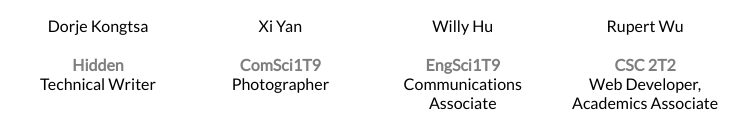
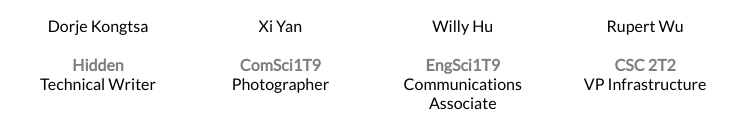
Before and after one commit to UTMIST/utmist.github.io, a website: page team.html in a window 1280 px wide. Shown: the part 1953-2085 px from the top of the page, 542-1280 px from the left. Drawn offline with Linux system fonts and the light colour scheme; grey boxes are pictures that could not be loaded.

Commit message:
Deploy UTMIST/utmist.github.io to github.com/UTMIST/utmist.github.io.git:master

```diff
--- a/team.html
+++ b/team.html
@@ -594,7 +594,7 @@ University of Toronto Machine Intelligence Student Team (UTMIST) is an officiall
         <div class="pic" style="background-image:url('./files/1LNfYkmFfhlhvnR0KrxZth4kAKznb86Yg_hootsuite - Robert Wu.jpg')"></div>
         <p>Rupert Wu</p>
         <div class="discipline">CSC 2T2</div>
-        <div class="position">Web Developer, Academics Associate</div></span><span class="exec">
+        <div class="position">VP Infrastructure</div></span><span class="exec">
         <div class="pic" style="background-image:url('./files/1_rHPm5FETYM2YFSv9bdHli92xTseUA-O_headshot - Shrey Jain.png')"></div>
         <p>Shrey Jain</p>
         <div class="discipline">EngSci2T3</div>
```
